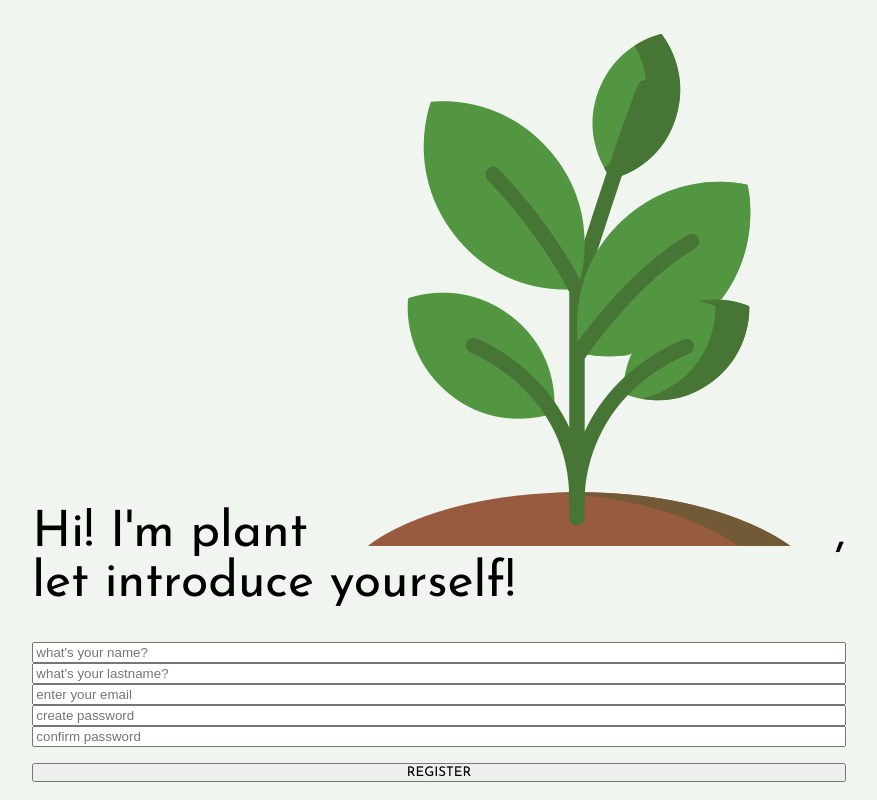
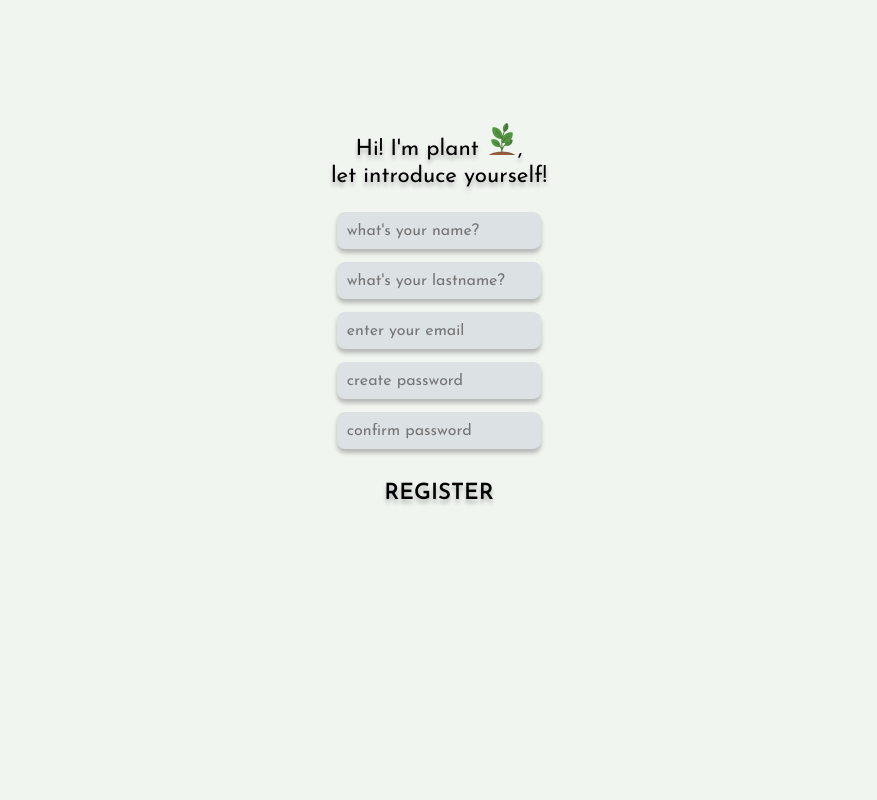
Before and after one commit to infoshareacademy/jfdzr11-team-greenbeans, a React (Vite) app in the folder green-hub/: page /register in a window 1280 px wide. Shown: the whole page, without its empty margins (201-1078 px from the left). Built offline with nearby package versions, Linux system fonts and the light colour scheme; no server answers.

Commit message:
Components - user/guest display

```diff
--- a/green-hub/src/components/Articles/data.json
+++ b/green-hub/src/components/Articles/data.json
@@ -4,7 +4,7 @@
     "author": "United Nations",
     "header": "What is climate change?",
     "text": "Many people think climate change mainly means warmer temperatures. But temperature rise is only the beginning of the story.",
-    "image": "/assets/images/page-articles/photo-1.jpeg",
+    "image": "../../../assets/images/page-articles/photo-1.jpeg",
     "link": "https://www.un.org/en/climatechange/what-is-climate-change"
 
 },
@@ -15,7 +15,7 @@
     "author": "Acciona Wind",
     "header": "Wind energy",
     "text": "Wind power is the most efficient technology to produce energy in a safe and environmentally sustainable manner:  it is zero emissions, local, inexhaustible, competitive and it creates wealth and jobs.",
-    "image":  "/assets/images/page-articles/photo-2.jpeg",
+    "image":  "../../../assets/images/page-articles/photo-2.jpeg",
     "link": "https://www.acciona.com/renewable-energy/wind-energy/?_adin=02021864894"
 },
 
@@ -25,7 +25,7 @@
     "author": "WWF",
     "header": "Most endangered animals",
     "text": "Currently, more than 41,000 species have been assessed to be under threat of extinction according to the IUCN.",
-    "image": "/assets/images/page-articles/photo-3.jpeg",
+    "image": "../../../assets/images/page-articles/photo-3.jpeg",
     "link": "https://www.wwf.org.uk/learn/wildlife/endangered-animals"
 }
 ]
--- a/green-hub/src/components/Authentication/Authentication.module.css
+++ b/green-hub/src/components/Authentication/Authentication.module.css
@@ -1,8 +1,15 @@
+.layout {
+	width: 100%;
+	height: 80vh;
+	display: flex;
+	justify-content: center;
+	align-items: center;
+}
+
 .auth_container {
-	height: 100%;
-	width: 100%;
+	width: 17rem;
 	display: grid;
-	justify-content: center;
+	justify-items: center;
 	align-items: center;
 }
 
@@ -13,6 +20,7 @@
 .auth_form {
 	display: flex;
 	flex-direction: column;
+	align-items: center;
 }
 
 .auth_form label {
@@ -22,3 +30,47 @@
 .auth_form button {
 	margin-top: 16px;
 }
+
+.auth_container h1 img {
+	height: 2rem;
+}
+
+.auth_container h1 {
+	font-size: 1.4rem;
+	justify-self: center;
+	line-height: 1.7rem;
+	text-align: center;
+	text-shadow: 0px 4px 4px rgba(0, 0, 0, 0.25);
+}
+
+.auth_container input {
+    background-color: #DCE2E4;
+    border: none;
+    font-family: 'Josefin Sans';
+    border-radius: 0.5rem;
+    height: 2.2rem;
+	font-size: 1rem;
+    margin: 0.4rem 0;
+    box-shadow: 0px 4px 4px rgba(0, 0, 0, 0.25);
+	width: 12rem;
+	padding-left: 0.6rem;
+}
+
+.auth_container button {
+    border: none;
+    font-size: 1.4rem;
+    font-weight: 600;
+    text-shadow: 0px 4px 4px rgba(0, 0, 0, 0.25);
+    background-color: transparent;
+    color: black;
+    margin: 1.6rem 0;
+}
+
+.auth_container button:hover {
+    cursor: pointer;
+    padding: 0;
+    font-weight: 800;
+    color: #467536;
+    background-color: transparent;
+    transform: scale(1.05);
+}
--- a/green-hub/src/components/DisplayPoints/DisplayPoints.jsx
+++ b/green-hub/src/components/DisplayPoints/DisplayPoints.jsx
@@ -4,7 +4,7 @@ import useAuth from "../../context/AuthContext";
 const DisplayPoints = () => {
   const { isGuest } = useAuth();
   const { userPoints } = UseUserPoints();
-  console.log(userPoints);
+  // console.log(userPoints);
   if (isGuest == false) {
     return <div>{<p>Your points {userPoints}</p>}</div>;
   } else {
--- a/green-hub/src/components/GetPointsBox/GetPointsBox.jsx
+++ b/green-hub/src/components/GetPointsBox/GetPointsBox.jsx
@@ -48,7 +48,7 @@ const GetPointsBox = ({icon, title, description, scaler, scale, isButton = true}
             <span>need more info? click here</span>
             <button><img src="../../../assets/images/page-points/about-us.png" /></button>
           </div>
-          {isButton && <button onClick={() => {setVisible(true)}}>SUBMIT POINTS</button>}
+          {isButton && <button disabled={!currentUser?.uid} onClick={() => {setVisible(true)}}>SUBMIT POINTS</button>}
           {!isButton && null}
           <Modal
         isOpen={visible}
--- a/green-hub/src/components/GetPointsBox/GetPointsBox.module.css
+++ b/green-hub/src/components/GetPointsBox/GetPointsBox.module.css
@@ -85,6 +85,17 @@ div.img img {
     cursor: pointer;
     background-color: hsla(0, 0%, 85%, 0.5);
     color:#8EA38A;
+}
+
+.getpointsBox button:disabled {
+    opacity: 0.7;
+    box-shadow: none;
+}
+
+.getpointsBox button:disabled:hover {
+    cursor: auto;
+    background-color: #8EA38A;
+    color: white;
 }
 
 /* modal */
--- a/green-hub/src/components/IdeaCard/IdeaCard.jsx
+++ b/green-hub/src/components/IdeaCard/IdeaCard.jsx
@@ -66,13 +66,13 @@ const IdeaCard = ({ id, user, idea, date, auth }) => {
           <div className={styles.btn}>
             {currentUser?.uid === auth ?
             !edit &&
-            (<button onClick={editBtn}>edit</button>)
+            (<button className={styles.iconBtn} onClick={editBtn}></button>)
             : null}
             {edit &&
             (<>
             <button onClick={handleEdit}>EDIT</button>
             <button onClick={() => {handleDelete(id)}}>DELETE</button>
-            <button onClick={handleCancel}>CANCEL</button>
+            <button className={styles.cancel} onClick={handleCancel}>✖</button>
             </>)}
           </div>
         </>
--- a/green-hub/src/components/IdeaCard/IdeaCard.module.css
+++ b/green-hub/src/components/IdeaCard/IdeaCard.module.css
@@ -31,7 +31,7 @@
 
 .ideaCard button {
     width: 4.5rem;
-    height: 1.4rem;
+    height: 2rem;
     border: none;
     border-radius: 1.5rem;
     padding: 0.3rem;
@@ -60,6 +60,39 @@
     box-shadow: 0px 4px 4px rgba(0, 0, 0, 0.25);
 }
 
+.ideaCard button.iconBtn {
+    width: 2rem;
+    height: 2rem;
+    background-image: url("../../../assets/images/page-ideas/comment\ \(1\).png");
+    background-size: contain;
+    background-repeat: no-repeat;
+    background-color: transparent;
+    box-shadow: none;
+    margin: 0;
+    padding: 0;
+    border-radius: 0;
+}
+
+.ideaCard button.iconBtn:hover {
+    background-image: url("../../../assets/images/page-ideas/comment2.png");
+}
+
+.ideaCard button.cancel {
+    background-color: transparent;
+    border: none;
+    color: #8EA38A;
+    font-size: 1.2rem;
+    padding: 0;
+    box-shadow: none;
+    text-shadow: 0px 4px 4px rgba(0, 0, 0, 0.25);
+    /* margin: 0; */
+    width: auto;
+}
+
+.ideaCard button.cancel:hover {
+    cursor: pointer;
+}
+
 textarea.edition {
     border: none;
     font-family: 'Josefin Sans', sans-serif;
--- a/green-hub/src/components/Ideas/Ideas.jsx
+++ b/green-hub/src/components/Ideas/Ideas.jsx
@@ -75,7 +75,7 @@ const Ideas = () => {
   const handleSubmit = async (e) => {
     e.preventDefault();
     const idea = getNewIdea(e);
-    console.log(idea.idea);
+    console.log(idea.idea, currentUser);
 
     if (!idea.idea) {
       toast.error(
@@ -126,7 +126,7 @@ const Ideas = () => {
         </div>
         </div>
         <img src="../../../assets/images/page-ideas/save.png" />
-        {currentUser ? <form onSubmit={handleSubmit} className={styles.submit}>
+        {currentUser?.uid ? <form onSubmit={handleSubmit} className={styles.submit}>
           <textarea
             name="idea"
             id="idea"
@@ -134,7 +134,9 @@ const Ideas = () => {
             placeholder="type your idea here!.."
           ></textarea>
           <button>SUBMIT</button>
-        </form> : null}
+        </form>
+        : null
+        }
         {idea
           ? idea.map((idea) => {
               const date = idea?.date?.toDate().toDateString();
--- a/green-hub/src/components/PrizesBox/PrizesBox.jsx
+++ b/green-hub/src/components/PrizesBox/PrizesBox.jsx
@@ -43,7 +43,16 @@ const PrizesBox = ({ logo, prize, points, shop}) => {
           <span>{prize}</span>
           <span className={styles.points}>{points} points</span>
         </button>
-        <Modal
+      </>
+      ) : (
+        <button className={`${styles.box} ${styles.disabled}`}>
+          <img src="../../../assets/images/page-prize/lock.png" className={styles.lock} />
+          <img src={logo} />
+          <span>{prize}</span>
+          <span className={styles.points}>{points} points</span>
+        </button>
+      )}
+       <Modal
         isOpen={visible}
         onRequestClose={closeBox}
         className={styles.info}
@@ -62,15 +71,6 @@ const PrizesBox = ({ logo, prize, points, shop}) => {
         <p className={styles.code}>{uuidv4()}</p>
         </div>}
       </Modal>
-      </>
-      ) : (
-        <button className={`${styles.box} ${styles.disabled}`}>
-          <img src="../../../assets/images/page-prize/lock.png" className={styles.lock} />
-          <img src={logo} />
-          <span>{prize}</span>
-          <span className={styles.points}>{points} points</span>
-        </button>
-      )}
     </>
   );
 };
```
Also changed, not shown: green-hub/src/components/Articles/Articles.jsx (+24 -27 lines), green-hub/src/components/Articles/Articles.module.css (+12 -79 lines).
